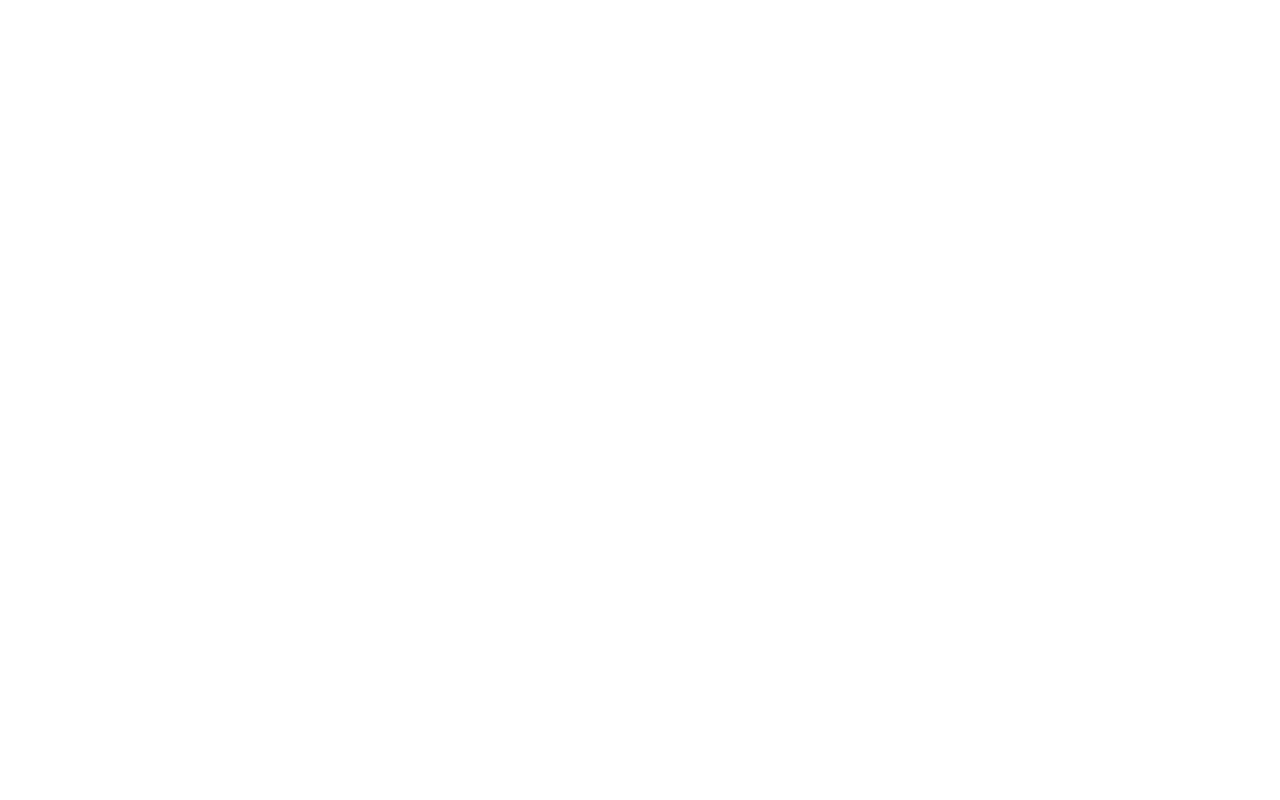
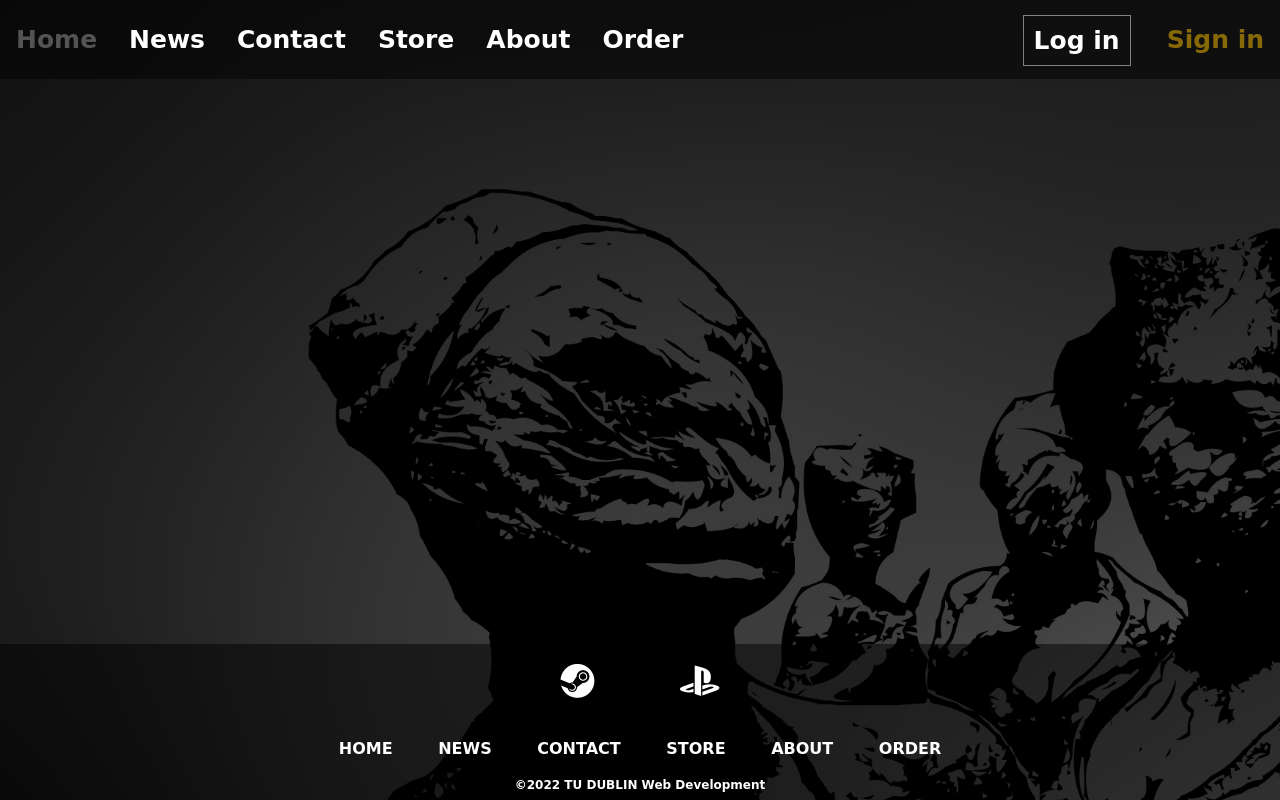
Before and after one commit to DenysRudenko/TUD_Project-1, a plain HTML site: page src/html/sign.html in a window 1280 px wide. Drawn offline with Linux system fonts and the light colour scheme; a web font is replaced by a local one.

Commit message:
Added file paths into login and signin html files

```diff
--- a/src/html/login.html
+++ b/src/html/login.html
@@ -0,0 +1,94 @@
+<!DOCTYPE html>
+<html lang="en">
+
+<head>
+    <meta charset="UTF-8">
+    <meta http-equiv="X-UA-Compatible" content="IE=edge">
+    <meta name="viewport" content="width=device-width, initial-scale=1.0">
+    <link rel="stylesheet" href="../css/style.css">
+    <link rel="stylesheet" href="https://cdnjs.cloudflare.com/ajax/libs/font-awesome/4.7.0/css/font-awesome.min.css">
+    <script src="https://kit.fontawesome.com/1ae03f48b3.js" crossorigin="anonymous"></script>
+    <title>Silent Hill</title>
+</head>
+
+<body>
+
+    <header>
+        <nav>
+            <div class="topnav" id="myTopnav">
+                <a href="../../index.html">Home</a>
+                <a href="news.html">News</a>
+                <a href="contact.html">Contact</a>
+                <a href="store.html">Store</a>
+                <a href="about.html">About</a>
+                <a href="order.html">Order</a>
+                <a href="javascript:void(0);" class="icon" onclick="myFunction()">
+                    <i class="fa fa-bars"></i>
+                </a>
+                <a class="right" href="sign.html">Sign in</a>
+                <a class="right_k active" href="login.html">Log in</a>
+            </div>
+        </nav>
+    </header>
+
+    <section class="middle">
+        <img class="fogwrapper" src="../images/log.jpg">
+    </section>
+
+    <!-- Footer section at the bottom of the main page -->
+    <footer>
+
+        <!-- Optional: some overlay text to describe the video -->
+        <div class="content">
+
+            <div class="footer_social">
+
+                <ul class="footer_network">
+
+                    <li>
+                        <a target="_blank" href="https://store.steampowered.com/developer/Konami"
+                            aria-label="Visit our Steam">
+                            <i class="fa-brands fa-steam"></i>
+                        </a>
+                    </li>
+
+                    <li>
+                        <a target="_blank" href="https://blog.playstation.com/tag/konami/"
+                            aria-label="Visit our Playstation blog">
+                            <i class="fa-brands fa-playstation"></i>
+                        </a>
+                    </li>
+                </ul>
+
+
+            </div>
+
+            <div class="footer_social">
+
+                <ul class="footer_network">
+
+                    <a href="../../index.html">Home</a>
+                    <a href="news.html">News</a>
+                    <a href="contact.html">Contact</a>
+                    <a href="store.html">Store</a>
+                    <a href="about.html">About</a>
+                    <a href="order.html">Order</a>
+
+
+                </ul>
+
+                <p>©2022 TU DUBLIN Web Development</p>
+            </div>
+
+
+        </div>
+
+    </footer>
+
+    <!-- connect Js -->
+    <script src="../js/script.js"></script>
+
+
+</body>
+
+</html>
--- a/src/html/sign.html
+++ b/src/html/sign.html
@@ -0,0 +1,94 @@
+<!DOCTYPE html>
+<html lang="en">
+
+<head>
+    <meta charset="UTF-8">
+    <meta http-equiv="X-UA-Compatible" content="IE=edge">
+    <meta name="viewport" content="width=device-width, initial-scale=1.0">
+    <link rel="stylesheet" href="../css/style.css">
+    <link rel="stylesheet" href="https://cdnjs.cloudflare.com/ajax/libs/font-awesome/4.7.0/css/font-awesome.min.css">
+    <script src="https://kit.fontawesome.com/1ae03f48b3.js" crossorigin="anonymous"></script>
+    <title>Silent Hill</title>
+</head>
+
+<body>
+
+    <header>
+        <nav>
+            <div class="topnav" id="myTopnav">
+                <a href="../../index.html">Home</a>
+                <a href="news.html">News</a>
+                <a href="contact.html">Contact</a>
+                <a href="store.html">Store</a>
+                <a href="about.html">About</a>
+                <a href="order.html">Order</a>
+                <a href="javascript:void(0);" class="icon" onclick="myFunction()">
+                    <i class="fa fa-bars"></i>
+                </a>
+                <a class="right active" href="sign.html">Sign in</a>
+                <a class="right_k" href="login.html">Log in</a>
+            </div>
+        </nav>
+    </header>
+
+    <section class="middle">
+        <img class="fogwrapper" src="../images/sign.jpg">
+    </section>
+
+    <!-- Footer section at the bottom of the main page -->
+    <footer>
+
+        <!-- Optional: some overlay text to describe the video -->
+        <div class="content">
+
+            <div class="footer_social">
+
+                <ul class="footer_network">
+
+                    <li>
+                        <a target="_blank" href="https://store.steampowered.com/developer/Konami"
+                            aria-label="Visit our Steam">
+                            <i class="fa-brands fa-steam"></i>
+                        </a>
+                    </li>
+
+                    <li>
+                        <a target="_blank" href="https://blog.playstation.com/tag/konami/"
+                            aria-label="Visit our Playstation blog">
+                            <i class="fa-brands fa-playstation"></i>
+                        </a>
+                    </li>
+                </ul>
+
+
+            </div>
+
+            <div class="footer_social">
+
+                <ul class="footer_network">
+
+                    <a href="../../index.html">Home</a>
+                    <a href="news.html">News</a>
+                    <a href="contact.html">Contact</a>
+                    <a href="store.html">Store</a>
+                    <a href="about.html">About</a>
+                    <a href="order.html">Order</a>
+
+
+                </ul>
+
+                <p>©2022 TU DUBLIN Web Development</p>
+            </div>
+
+
+        </div>
+
+    </footer>
+
+    <!-- connect Js -->
+    <script src="../js/script.js"></script>
+
+
+</body>
+
+</html>
```
Also changed, not shown: index.html (+2 -2 lines), src/html/about.html (+4 -4 lines), src/html/contact.html (+3 -3 lines), src/html/news.html (+7 -7 lines), src/html/order.html (+3 -3 lines), src/html/store.html (+3 -3 lines), src/images/konami.png (deleted), src/images/sign.jpg (added), 1 other file.
